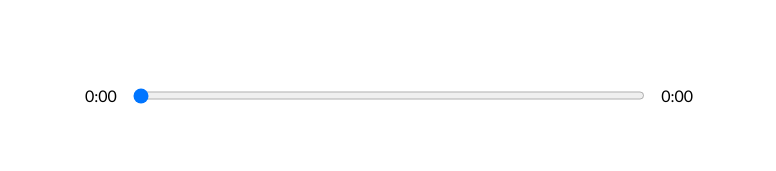
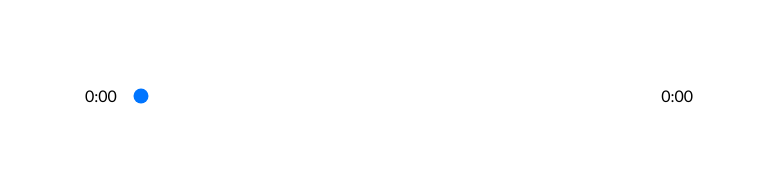
Before and after one commit to Beekasha/music-player-de, a React (Create React App) app: page / in a window 1280 px wide. Shown: the part 490-661 px from the top of the page, without its empty margins (251-1027 px from the left). Built offline with nearby package versions, Linux system fonts and the light colour scheme.

Commit message:
remove slider styling

```diff
--- a/src/styles/_player.scss
+++ b/src/styles/_player.scss
@@ -11,9 +11,12 @@
 .time-control {
     width: 50%;
     display: flex;
+    align-items: center;
     input{
         width: 100%;
-        padding: 1rem 0rem;
+        -webkit-appearance: none;
+        background: transparent;
+        cursor: pointer;
     }
     p {
         padding: 1rem;
@@ -30,3 +33,7 @@
         cursor: pointer;
     }
 }
+
+input[type="range"]:focus {
+    outline: none;
+}
```
